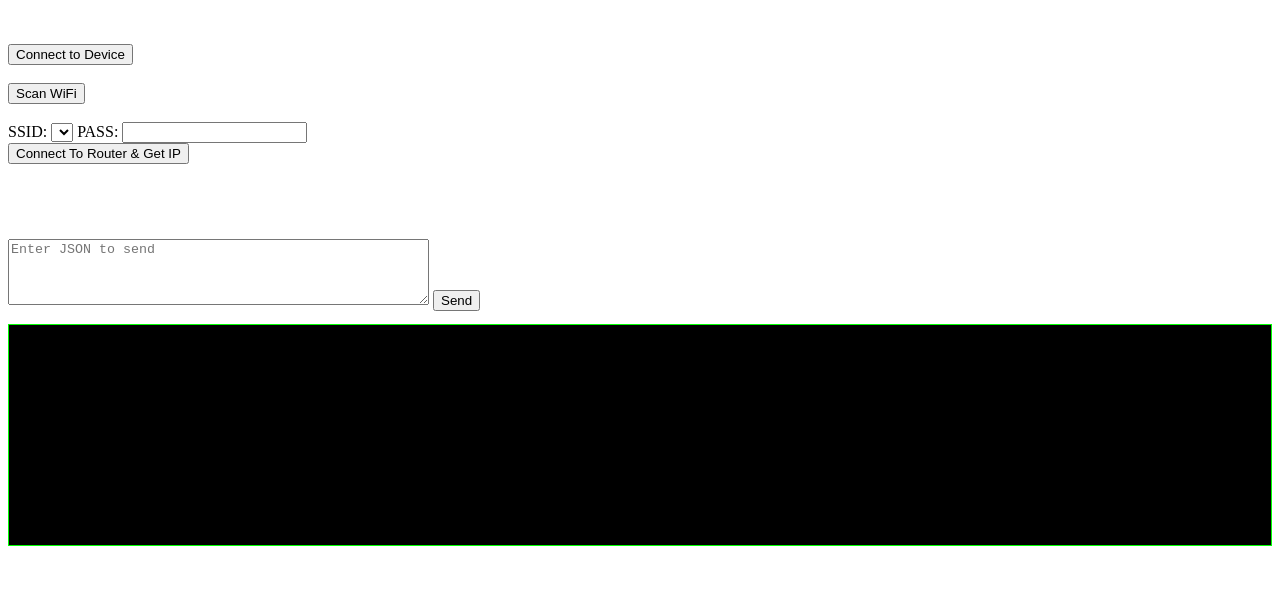
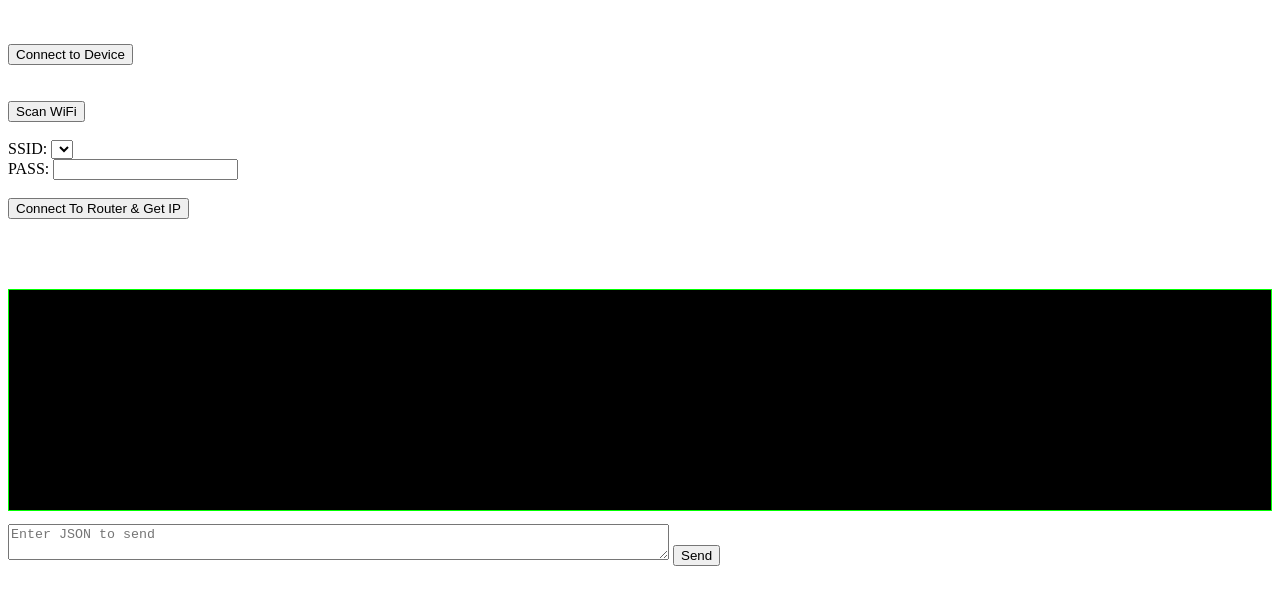
Before and after one commit to julien-lanctot/RIAC_Install_Wizard, a plain HTML site: page main/index.html in a window 1280 px wide. Drawn offline with Linux system fonts and the light colour scheme.

Commit message:
Update index.html
small style changes

```diff
--- a/main/index.html
+++ b/main/index.html
@@ -18,22 +18,23 @@
 </head>
 <body>
     <br><br>
-    <button id="connectButton">Connect to Device</button><br><br>
+    <button id="connectButton">Connect to Device</button><br><br><br>
     <button id="wifichkButton">Scan WiFi</button><br><br>
 
     <label for="ssid">SSID:</label>
     <select name="ssid" id="ssid">
     </select>
+    <br>
     <label for="pass">PASS:</label>
     <input type="text" id="pass" name="pass">
-    <br>
+    <br><br>
     <button id="wifiButton">Connect To Router & Get IP</button>
     <h1 id="ip"></h1>
 
-    <br><br><br>
-    <textarea id="jsonInput" placeholder="Enter JSON to send" rows="4" cols="50"></textarea>
+    <br><br>
+    <pre id="output"></pre>
+    <textarea id="jsonInput" placeholder="Enter JSON to send" rows="2" cols="80"></textarea>
     <button id="sendButton">Send</button>
-    <pre id="output"></pre>
     <br><br>
 
     <script>
```
